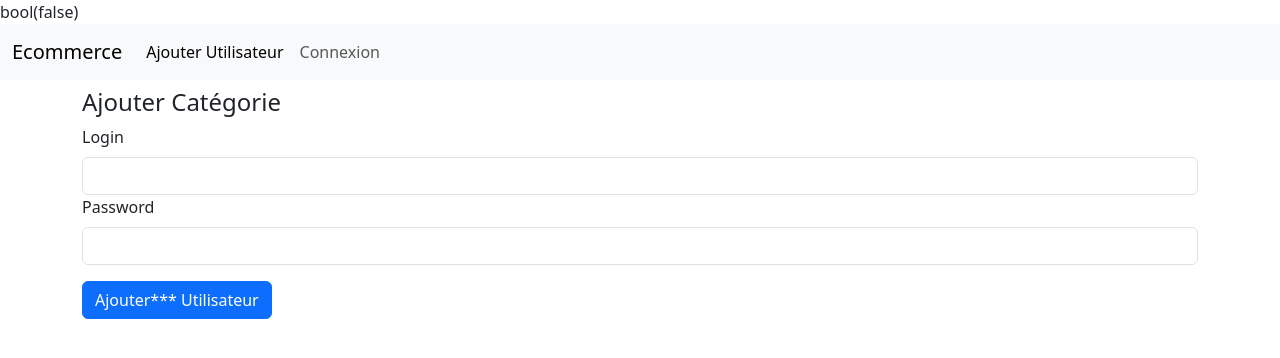
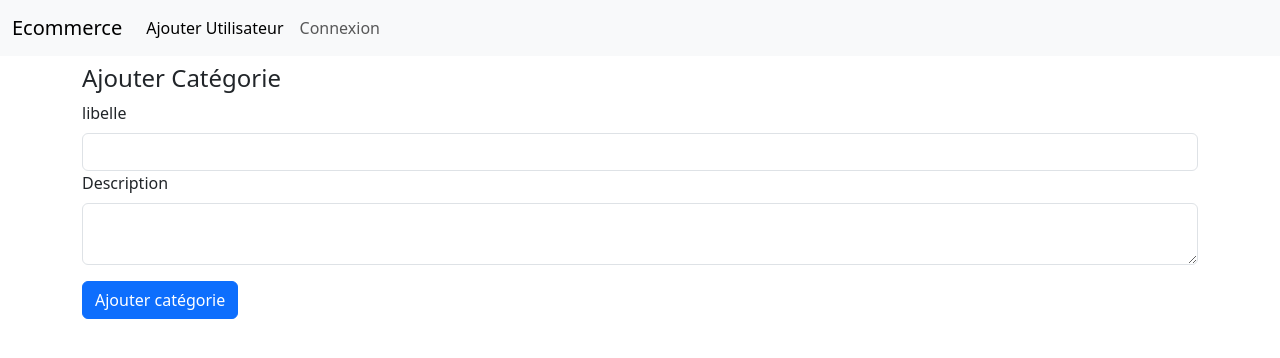
Before and after one commit to karroumi23/EcomPHP, a PHP site: page /ajouter_categorie.php in a window 1280 px wide. Shown: the top 358 px of the page. Run offline with PHP 8.4, Linux system fonts and the light colour scheme.

Commit message:
insert(add) new category into database using PHP

```diff
--- a/ajouter_categorie.php
+++ b/ajouter_categorie.php
@@ -10,22 +10,45 @@
 </head>
 
 <body>
-    <!-- navbar -->
+
     <!-- Appeler le code -->
     <?php include 'include/nav.php'  ?>
-    <!-- form ajouter utilisateur -->
+    <!-- form Ajouter Catégorie -->
     <div class="container py-2">
         <h4>Ajouter Catégorie</h4>
         <?php
+           if(isset($_POST['ajouter'])){
+           $libelle = $_POST['libelle'];
+           $description	=$_POST['description'];
 
-       ?>
+           if(!empty($libelle) && !empty($description)){
+               // ---Connect to database(database.php) --
+               require_once 'include/database.php';
+              //pour insertion(للإدراج) un nouveau categorie
+               $sqlState = $pdo->prepare('INSERT INTO categorie(libelle , description) VALUES(?,?)' );
+               $sqlState->execute([$libelle,$description]);
+               ?>
+        <div class="alert alert-success" role="alert">
+            la categorie <?php echo $libelle  ?> est bien ajoutée.
+        </div>
+        <?php
+        }else{
+        ?>
+        <div class="alert alert-danger" role="alert">
+            libelle , description sont obligatoires!
+        </div>
+        <?php
+        }
+
+        }
+        ?>
         <form method="post">
-            <label class="form-label"> Login </label>
-            <input type="text" class="form-control" name="login">
+            <label class="form-label">libelle </label>
+            <input type="text" class="form-control" name="libelle">
 
-            <label class=" form-label">Password</label>
-            <input type="password" class="form-control" name="password">
-            <input type="submit" value="Ajouter*** Utilisateur" name="ajouter" class="btn btn-primary  my-3">
+            <label class=" form-label">Description </label>
+            <textarea class="form-control" name="description"></textarea>
+            <input type="submit" value="Ajouter catégorie" name="ajouter" class="btn btn-primary  my-3">
         </form>
     </div>
 
--- a/include/nav.php
+++ b/include/nav.php
@@ -5,7 +5,7 @@
   if(isset($_SESSION['utilisateur'])){
     $connecte = true;
   }
-  var_dump($connecte);
+
 ?>
 
 
--- a/index.php
+++ b/index.php
@@ -6,7 +6,7 @@
     <meta name="viewport" content="width=device-width, initial-scale=1.0">
     <link href="https://cdn.jsdelivr.net/npm/bootstrap@5.3.3/dist/css/bootstrap.min.css" rel="stylesheet"
         integrity="sha384-QWTKZyjpPEjISv5WaRU9OFeRpok6YctnYmDr5pNlyT2bRjXh0JMhjY6hW+ALEwIH" crossorigin="anonymous">
-    <title>Document</title>
+    <title>ajouter utilisateur</title>
 </head>
 
 <body>
```
